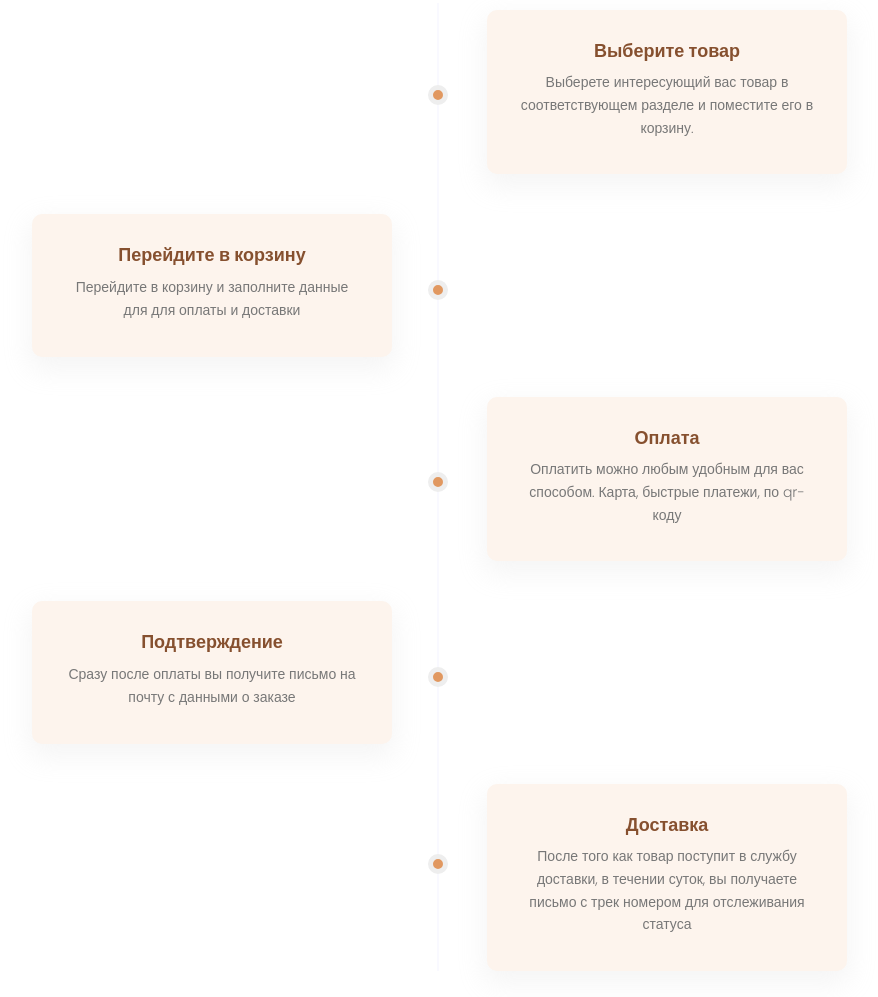
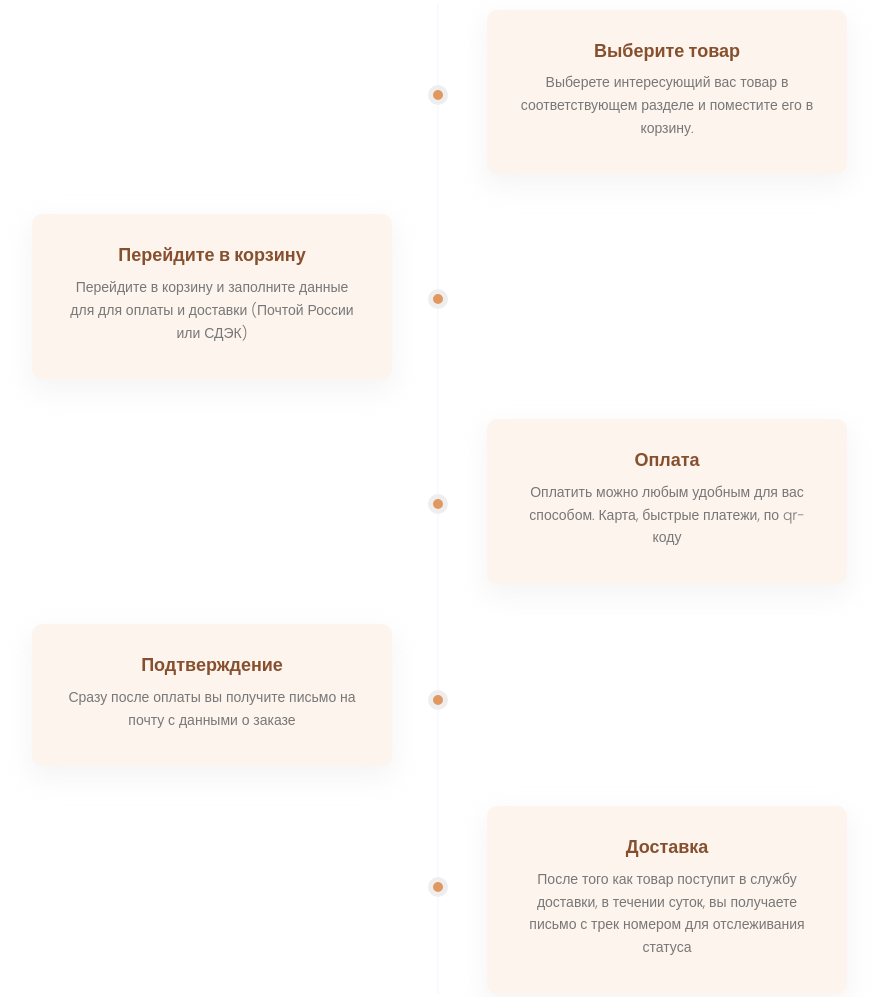
Before and after one commit to neutronki/fireoffans, a plain HTML site: page index.html in a window 1280 px wide. Shown: the part 4291-5288 px from the top of the page, without its empty margins (202-1080 px from the left). Drawn offline with nearby package versions, Linux system fonts and the light colour scheme; some packages are replaced by stand-ins of ours.

Commit message:
Update index.html

```diff
--- a/index.html
+++ b/index.html
@@ -361,7 +361,7 @@
 			        <h4>
 			          <time>Перейдите в корзину</time>
 			        </h4>
-			        <p>Перейдите в корзину и заполните данные для для оплаты и доставки</p>
+			        <p>Перейдите в корзину и заполните данные для для оплаты и доставки (Почтой России или СДЭК)</p>
 			      </div>
 			    </li>
 			    <li>
@@ -637,7 +637,7 @@
                                     Мы добавили материальность вашим представлениям и создали ароматические эко-свечи, ассоциирующиеся с теми или иными героями или вселенными
                                 </p>
                                 <p class="footer-text"><!-- Link back to Colorlib can't be removed. Template is licensed under CC BY 3.0. -->
-Copyright &copy;<script>document.write(new Date().getFullYear());</script> Fireoffans <i class="fa fa-heart-o" aria-hidden="true"></i> by <a href="https://colorlib.com" target="_blank">Anastasiya</a>
+Copyright &copy;<script>document.write(new Date().getFullYear());</script> Fireoffans <i class="fa fa-heart-o" aria-hidden="true"></i> by <a href="https://colorlib.com" target="_blank">Rogacheva</a>
 <!-- Link back to Colorlib can't be removed. Template is licensed under CC BY 3.0. --></p>
                             </div>
                         </div>
```
